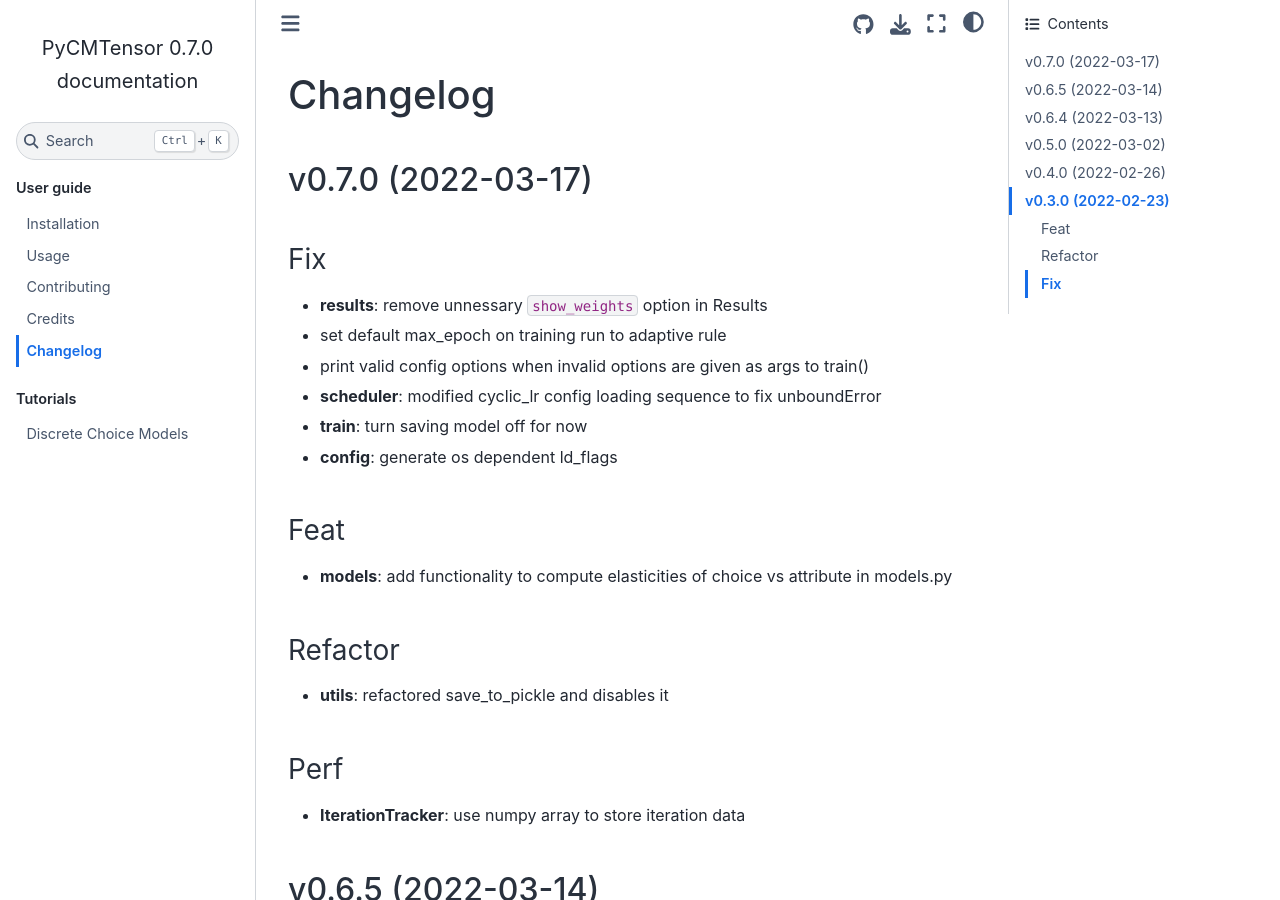
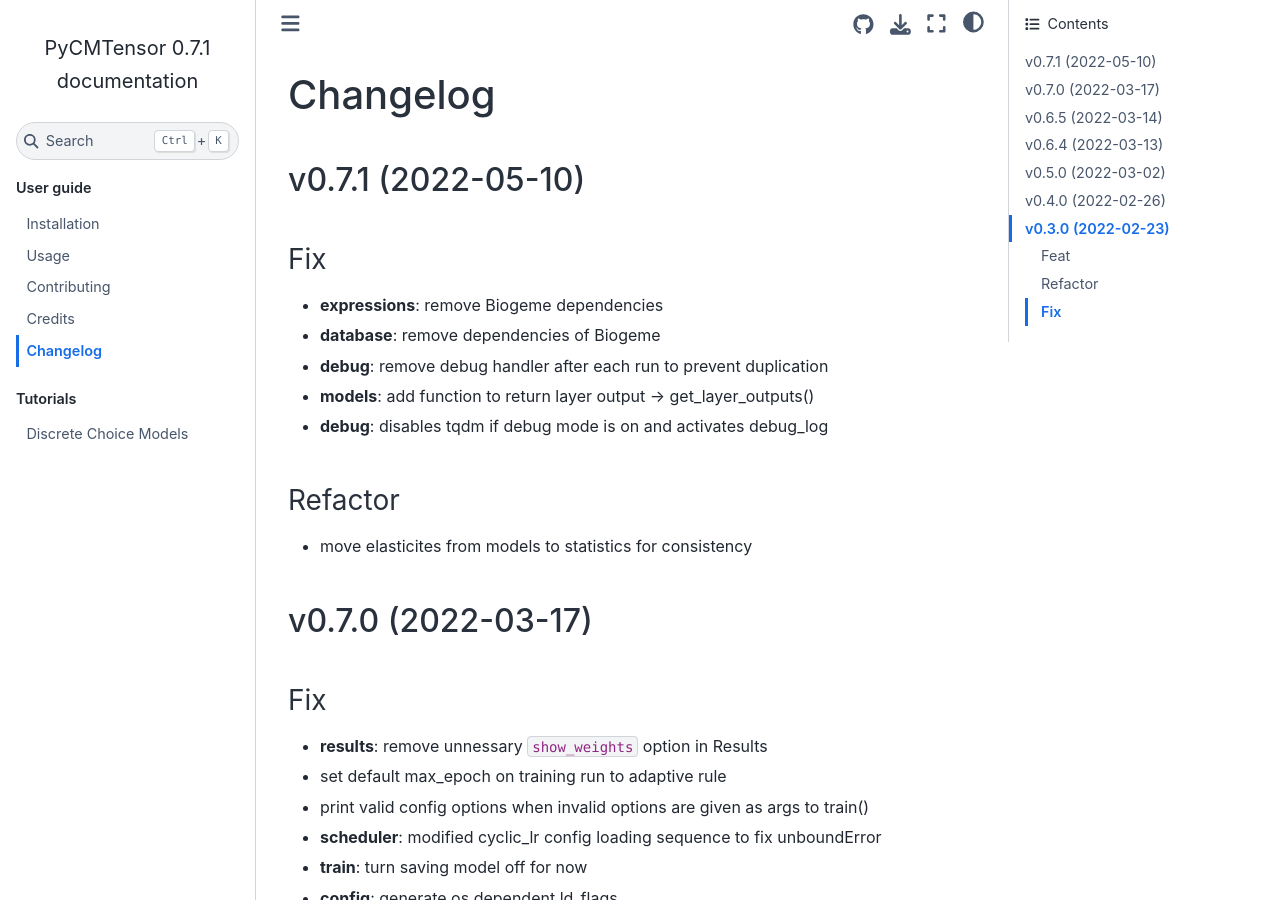
Before and after one commit to mwong009/pycmtensor, a Sphinx documentation site: the page built from docs/changelog.md, in a window 1280 px wide and 900 px high. Built offline with Sphinx 7.4.7 and the Sphinx Book theme 1.1.4, drawn with Linux system fonts in a browser that asks for light colours; pages that are not in the unit, such as notebooks, are missing from menus.

Commit message:
bump: version 0.7.0 → 0.7.1

```diff
--- a/CHANGELOG.md
+++ b/CHANGELOG.md
@@ -1,3 +1,17 @@
+## v0.7.1 (2022-05-10)
+
+### Fix
+
+- **expressions**: remove Biogeme dependencies
+- **database**: remove dependencies of Biogeme
+- **debug**: remove debug handler after each run to prevent duplication
+- **models**: add function to return layer output -> get_layer_outputs()
+- **debug**: disables tqdm if debug mode is on and activates debug_log
+
+### Refactor
+
+- move elasticites from models to statistics for consistency
+
 ## v0.7.0 (2022-03-17)
 
 ### Fix
--- a/docs/conf.py
+++ b/docs/conf.py
@@ -36,9 +36,9 @@
 # the built documents.
 #
 # The short X.Y version.
-version = "0.7.0"
+version = "0.7.1"
 # The full version, including alpha/beta/rc tags.
-release = "0.7.0"
+release = "0.7.1"
 
 # -- General configuration ---------------------------------------------
 
--- a/pycmtensor/__init__.py
+++ b/pycmtensor/__init__.py
@@ -1,7 +1,7 @@
 """Top-level package for PyCMTensor."""
 
 __author__ = """Melvin Wong"""
-__version__ = "0.7.0"
+__version__ = "0.7.1"
 
 from .config import Config
 
--- a/pyproject.toml
+++ b/pyproject.toml
@@ -1,6 +1,6 @@
 [tool.poetry]
 name = "pycmtensor"
-version = "0.7.0"
+version = "0.7.1"
 description = "Python Tensor based package for Deep neural net assisted Discrete Choice Modelling."
 authors = ["Melvin Wong <m.j.w.wong@tue.nl>"]
 license = "MIT License"
@@ -80,7 +80,7 @@
 
 [tool.commitizen]
 name = "cz_conventional_commits"
-version = "0.7.0"
+version = "0.7.1"
 tag_format = "v$version"
 version_files = [
     "pyproject.toml:version",
```
